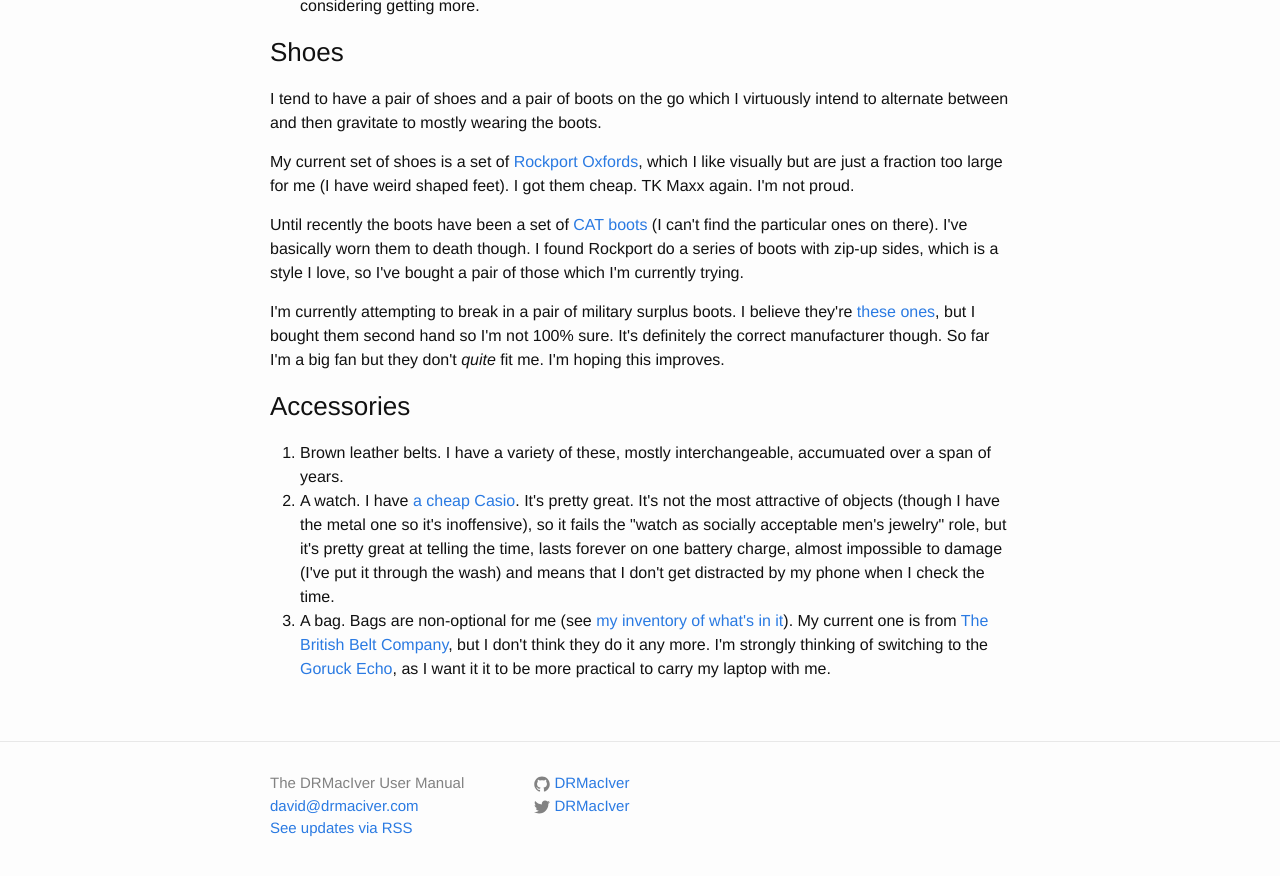
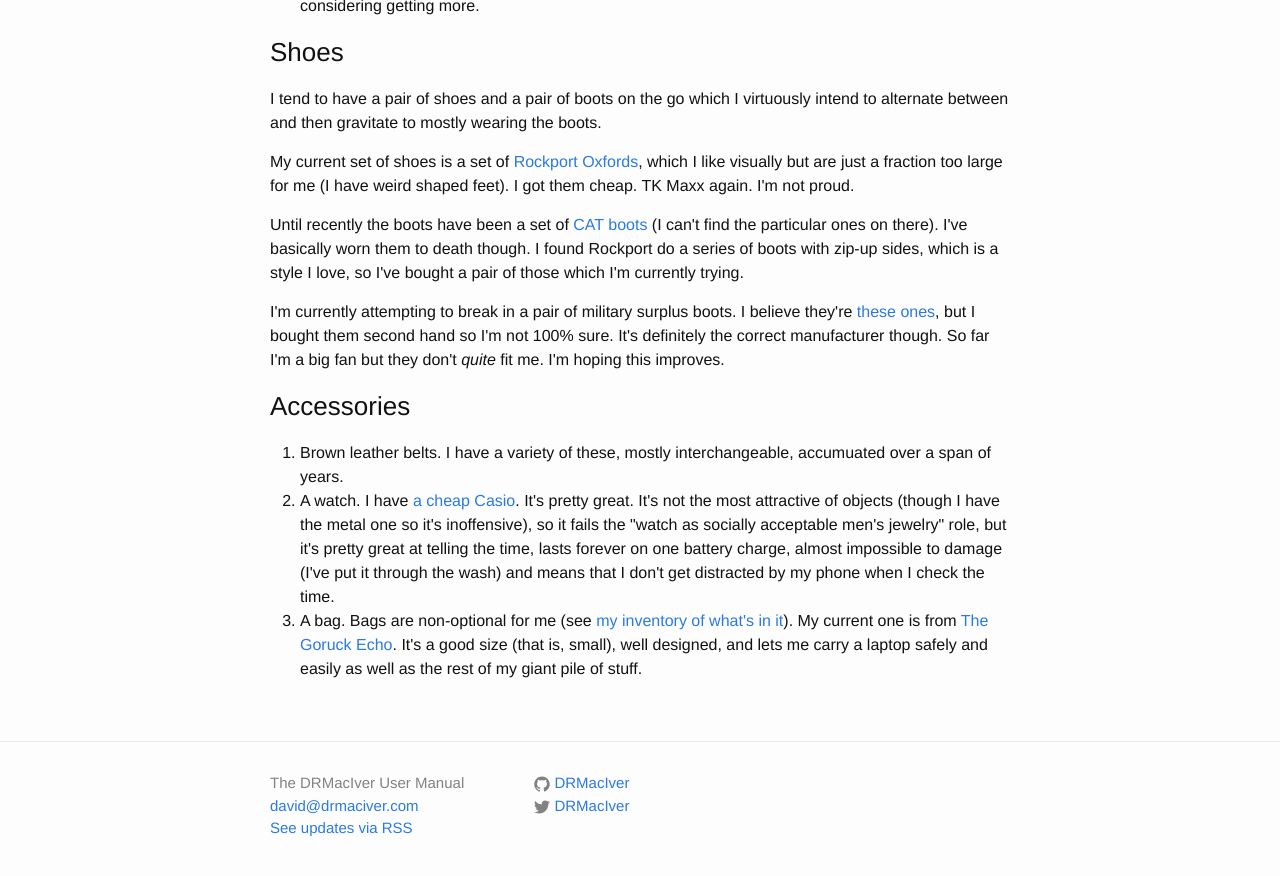
Before and after one commit to DRMacIver/docs, a Jekyll site: the page built from inventory/uniform/index.html, in a window 1280 px wide and 900 px high, scrolled down 1067 px. Shown: the top 876 px of the window. Built offline with Jekyll 4.4.1, drawn with Linux system fonts in a browser that asks for light colours.

Commit message:
Update bag information

```diff
--- a/inventory/uniform/index.html
+++ b/inventory/uniform/index.html
@@ -101,5 +101,5 @@
 <ol>
   <li>Brown leather belts. I have a variety of these, mostly interchangeable, accumuated over a span of years.</li>
 	<li>A watch. I have <a href="http://www.amazon.co.uk/gp/product/B000GAYQJ0/ref=as_li_qf_sp_asin_il_tl?ie=UTF8&amp;camp=1634&amp;creative=6738&amp;creativeASIN=B000GAYQJ0&amp;linkCode=as2&amp;tag=darma-21">a cheap Casio</a>. It's pretty great. It's not the most attractive of objects (though I have the metal one so it's inoffensive), so it fails the "watch as socially acceptable men's jewelry" role, but it's pretty great at telling the time, lasts forever on one battery charge, almost impossible to damage (I've put it through the wash) and means that I don't get distracted by my phone when I check the time.</li>
-  <li>A bag. Bags are non-optional for me (see <a href="/inventory/survivalkit">my inventory of what's in it</a>). My current one is from <a href="http://www.thebritishbeltcompany.co.uk/">The British Belt Company</a>, but I don't think they do it any more. I'm strongly thinking of switching to the <a href="http://www.goruck.com/gr-echo-black-/p/GEAR-000064">Goruck Echo</a>, as I want it it to be more practical to carry my laptop with me.</li>
+  <li>A bag. Bags are non-optional for me (see <a href="/inventory/survivalkit">my inventory of what's in it</a>). My current one is from <a href="http://www.goruck.com/gr-echo-black-/p/GEAR-000064">The Goruck Echo</a>. It's a good size (that is, small), well designed, and lets me carry a laptop safely and easily as well as the rest of my giant pile of stuff.</li>
 </ol>
```
